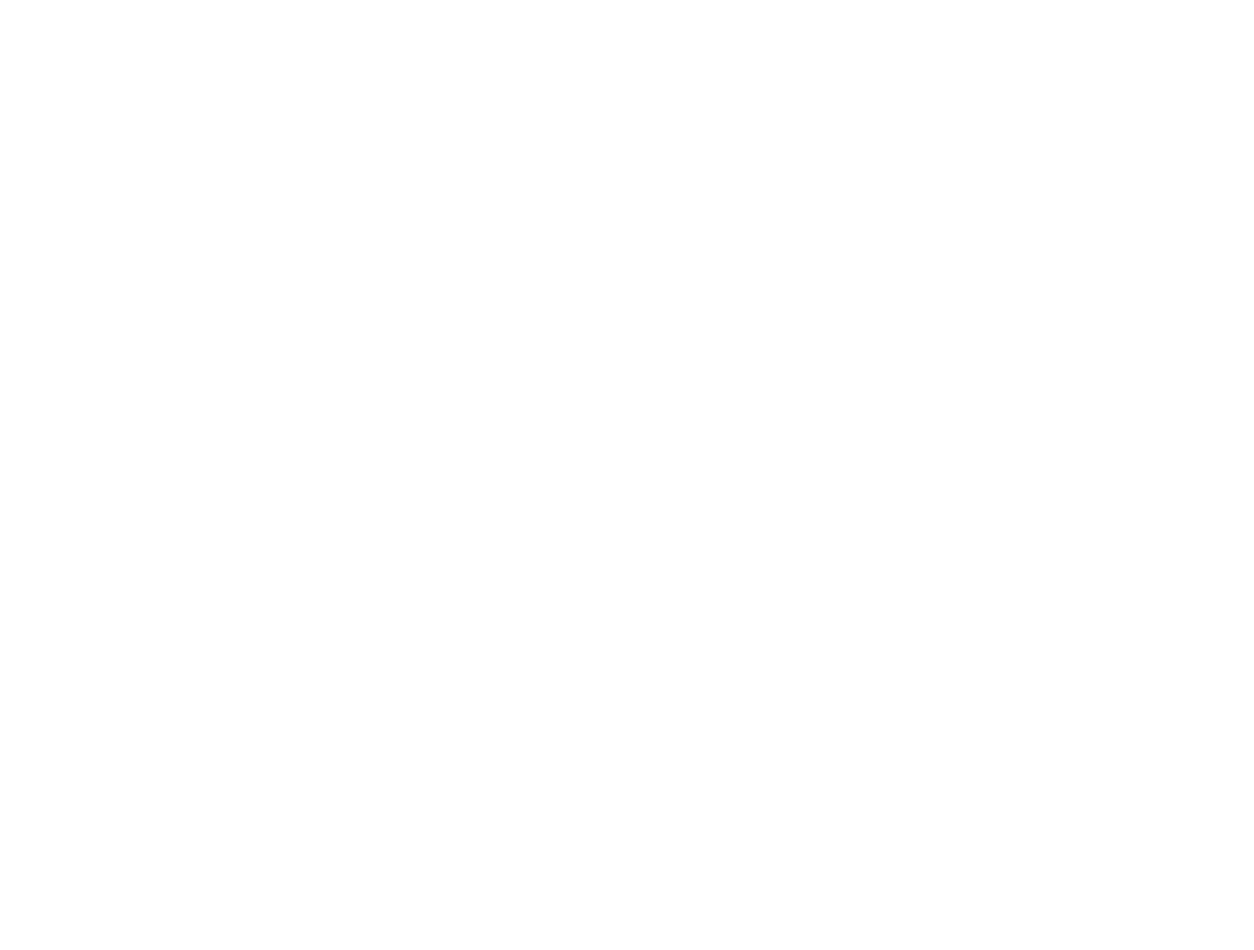
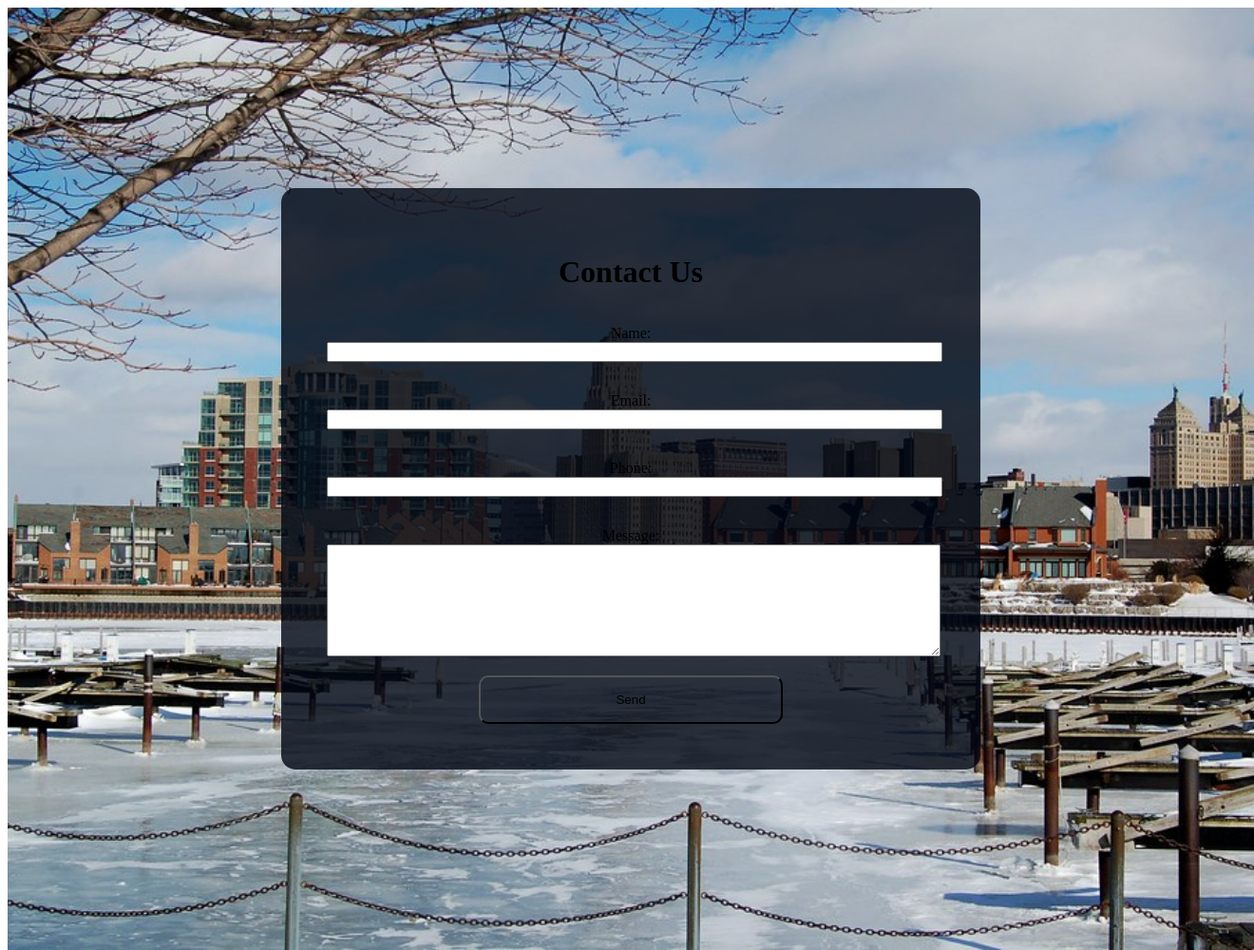
Before and after one commit to jimmontour/buffalo-winter-preparedness-fair, a Gatsby site: page /contact in a window 1280 px wide. Before the commit this address had no page. Shown: the whole page at 95% size, 1320 px wide, since content can reach past the window. Before the commit the page ends 800 px from the top, so only its background shows below. Built offline with nearby package versions, Linux system fonts and the light colour scheme; Gatsby itself is replaced by a stand-in of ours.

Commit message:
add form

```diff
--- a/src/components/Contact.js
+++ b/src/components/Contact.js
@@ -52,9 +52,9 @@
       </ContactList>
       <h3>Follow the Buffalo Common Council:</h3>
       <ContactList>
-        <ContactItem><ContactLink href="#facebook">Facebook</ContactLink></ContactItem>
-        <ContactItem><ContactLink href="#twitter">Twitter</ContactLink></ContactItem>
-        <ContactItem><ContactLink href="#instagram">Instagram</ContactLink></ContactItem>
+        <ContactItem><ContactLink href="https://www.facebook.com/BFLOCC">Facebook</ContactLink></ContactItem>
+        <ContactItem><ContactLink href="https://twitter.com/BFLO_CC">Twitter</ContactLink></ContactItem>
+        <ContactItem><ContactLink href="https://www.instagram.com/bflo_cc/">Instagram</ContactLink></ContactItem>
       </ContactList>
       <Footer>
         © 2023 Buffalo Common Council. All Rights Reserved.
--- a/src/components/WhatsIncluded.js
+++ b/src/components/WhatsIncluded.js
@@ -40,11 +40,6 @@
 flex: 1;
 padding: 20px;
 text-align: left;  // Changed from center to left
-transition: all 0.3s ease;
-
-&:hover {
-  transform: scale(1.05);
-}
 `;
 
 const WhatTitle = styled.h2`
--- /dev/null
+++ b/src/pages/contact.js
@@ -0,0 +1,97 @@
+// registration.js
+import React from 'react';
+import styled from 'styled-components';
+import backgroundImage from '../images/buffalowinterbackground.jpg';
+
+const RegistrationWrapper = styled.div`
+  position: relative;
+  background-image: url(${backgroundImage});
+  width: 100vw;
+  height: 100vh;
+  background-size: cover;
+  background-position: center;
+  display: flex;
+  flex-direction: column;
+  align-items: center;
+  justify-content: center;
+  padding: 6rem 1rem;
+
+  &::before {
+    content: "";
+    position: absolute;
+    top: 0;
+    left: 0;
+    right: 0;
+    bottom: 0;
+    background: rgba(0, 0, 0, 0.6);
+    z-index: -100;
+  }
+
+
+`;
+
+const FormContainer = styled.div`
+  background-color: rgba(1, 7, 19, 0.8);
+  padding: 3rem;
+  width: 50%;
+  border-radius: 15px;
+  z-index: 50;
+  text-align: center;
+
+  div {
+    padding: 1rem 0;
+  }
+  input {
+    width: 100%;
+    text-align: center;
+  }
+  textarea {
+    width: 100%;
+    height: 7rem;
+    text-align: center;
+  }
+  button {
+    background: var(--color-accent);
+    padding: 1rem 2rem;
+    border-radius: 10px;
+    width: 50%;
+  }
+
+  h1 {
+    color: var(--color-accent);
+  }
+
+`;
+
+
+
+const Contact = () => {
+  return (
+    <RegistrationWrapper>
+       <FormContainer>
+        <h1>Contact Us</h1>
+       <form action="https://formspree.io/f/mrgwrpqv" method="POST">
+      <div>
+        <label htmlFor="name">Name:</label>
+        <input type="text" id="name" name="name" required />
+      </div>
+      <div>
+        <label htmlFor="email">Email:</label>
+        <input type="email" id="email" name="_replyto" required />
+      </div>
+      <div>
+        <label htmlFor="phone">Phone:</label>
+        <input type="tel" id="phone" name="phone" />
+      </div>
+      <div>
+        <label htmlFor="message">Message:</label>
+        <textarea id="message" name="message" required></textarea>
+      </div>
+      <button type="submit">Send</button>
+    </form>
+        </FormContainer>
+    </RegistrationWrapper>
+  );
+};
+
+export default Contact;
```
